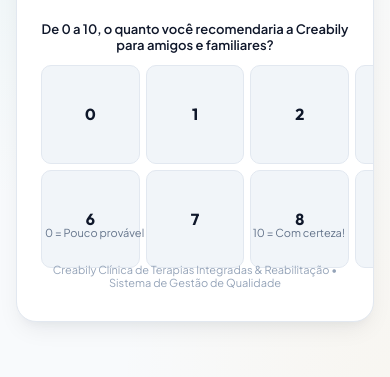
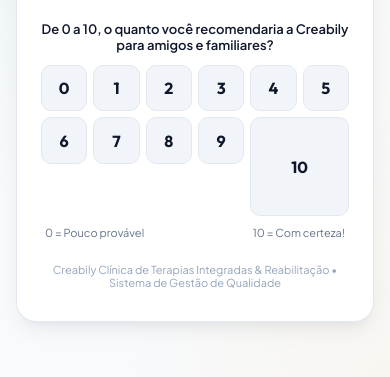
Before and after one commit to Moreiraisrael/creabily-b2c-quiz, a website: page nps.html in a window 390 px wide. Shown: the part 391-768 px from the top of the page. Drawn offline with Linux system fonts and the light colour scheme.

Commit message:
style: refinamento do grid mobile do NPS

```diff
--- a/nps.html
+++ b/nps.html
@@ -130,7 +130,7 @@
 
     @media (max-width: 480px) {
       .scale-grid {
-        grid-template-columns: repeat(6, 1fr);
+        grid-template-columns: repeat(6, minmax(0, 1fr));
         gap: 6px;
       }
       .scale-btn:nth-child(11) {
```
